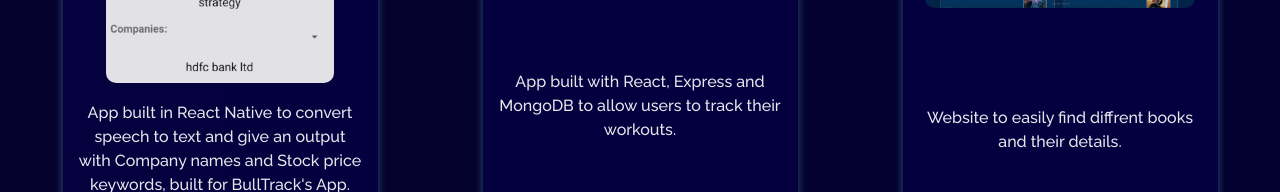
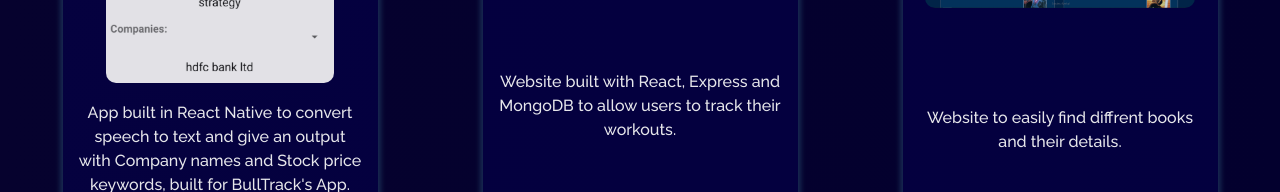
Before and after one commit to ReehalS/portfolio, a React (Create React App) app: page /project in a window 1280 px wide. Shown: the part 477-669 px from the top of the page. Built offline with nearby package versions, Linux system fonts and the light colour scheme.

Commit message:
Update Projects.js

```diff
--- a/src/components/Projects/Projects.js
+++ b/src/components/Projects/Projects.js
@@ -23,7 +23,7 @@ const projects = [
   {
     imgPath: workoutTracker,
     title: "Workout Buddy",
-    description: "App built with React, Express and MongoDB to allow users to track their workouts.",
+    description: "Website built with React, Express and MongoDB to allow users to track their workouts.",
     ghLink: "https://github.com/reehals/workout-site",
     demoPlaceholder: "Demo Coming Soon"
   },
```
